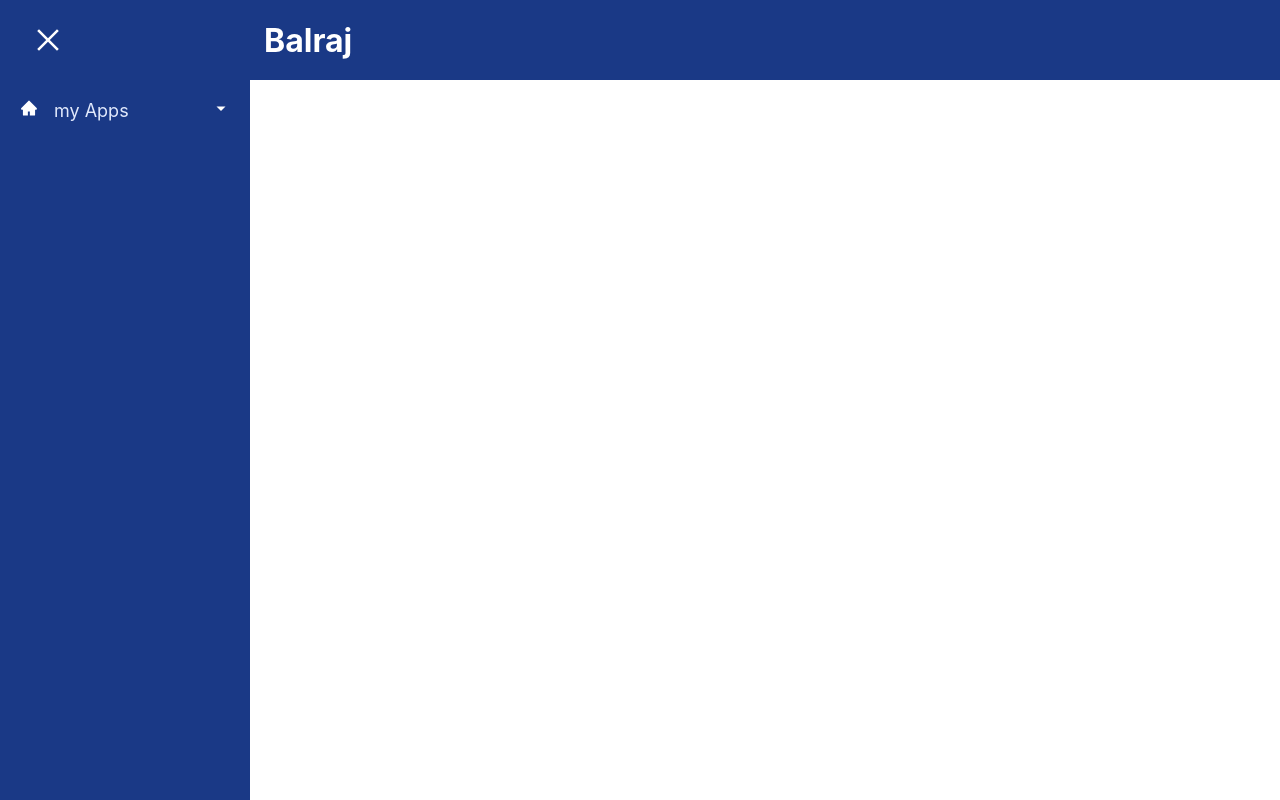
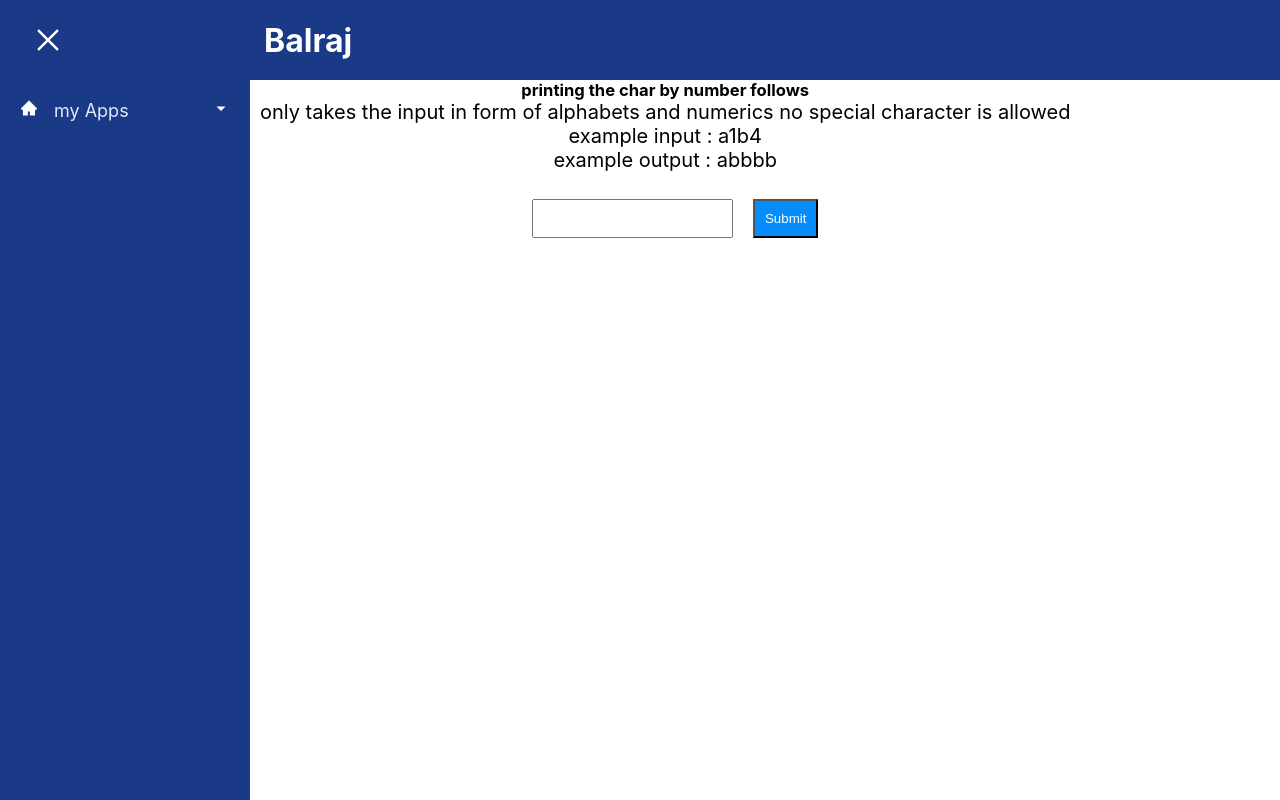
Before and after one commit to Balraj5252/test, a React (Create React App) app: page /my/charPrint in a window 1280 px wide. Before the commit this address had no page. Built offline with nearby package versions, Linux system fonts and the light colour scheme.

Commit message:
added character print page

```diff
--- /dev/null
+++ b/src/my/charecterPrint/index.js
@@ -0,0 +1,73 @@
+import {useState} from "react";
+
+const CharacterPrint = () => {
+    const [str, setStr] = useState("");
+    const [valid, setValid] = useState(true);
+
+    const [value, setValue] = useState("");
+
+    const onChangeInput = (value) => {
+        const reg = new RegExp(/[a-zA-Z_0-9]$/);
+        setValid(reg.test(value.target.value));
+        setStr(value.target.value)
+        setValue("")
+    }
+    const printString = () => {
+        let printValue = "";
+        let c = 0;
+        let s = str.split("");
+        let p = "";
+        for (let i=0; i< s.length;i++) {
+            if ( s[i] === "0" || s[i] === "1" || s[i] === "2" || s[i] === "3" ||
+                s[i] === "4" || s[i] === "5" || s[i] === "6" || s[i] === "7" || s[i] === "8" || s[i] === "9" ) {
+                if ( c > 0) {
+                    c = c * 10 + Number(s[i]) - c;
+                } else {
+                    c = Number(s[i])
+                }
+            } else {
+                p = s[i];
+                c =0;
+            }
+
+            for (let j=0; j< c; j++) {
+                printValue = printValue + p ;
+            }
+        }
+
+        setValue(printValue)
+    }
+    return (
+        <div>
+            <span style={{fontSize : "20px", textAlign: "center"}}>
+            <h5>printing the char by number follows</h5>
+            <p> only takes the input in form of alphabets and numerics no special character is allowed</p>
+            <p> example input : a1b4</p>
+            <p> example output : abbbb</p>
+                </span>
+            <div style={{marginLeft : "20px",marginTop: "20px", alignContent: " center"}}>
+                <input
+                    style={{padding: 10}}
+                    onChange={onChangeInput}
+                    value={str}
+                    />
+
+                <button style={{marginLeft: 20, padding: 10, color: "white",background: "#058efb"}}
+                        onClick={printString}
+                        disabled={!valid}
+                >
+                    Submit
+                </button>
+            </div>
+                <p>{valid ? null :
+                    <span style={{fontSize : "20px", color: "#ee3131"}}>
+                        Please enter a valid string
+                    </span>}
+                </p>
+            <p style={{fontSize : "20px", color: "#4f567c", marginTop : "20px"}}> {value}</p>
+        </div>
+    );
+}
+
+
+export default CharacterPrint;
--- a/src/sidebar/SidebarData.js
+++ b/src/sidebar/SidebarData.js
@@ -23,6 +23,11 @@ export const SidebarData = [
                 title: "Table",
                 path: "/my/table",
                 icon: <IoIcons.IoIosPaper />,
+            },
+            {
+                title: "CharPrint",
+                path: "/my/charPrint",
+                icon: <IoIcons.IoIosPaper />,
             }
         ],
     }
--- a/src/sidebar/index.js
+++ b/src/sidebar/index.js
@@ -11,6 +11,7 @@ import styled from "styled-components";
 import React, {useState} from "react";
 import * as FaIcons from "react-icons/fa";
 import { IconContext } from "react-icons/lib";
+import CharacterPrint from "../my/charecterPrint";
 
 
 const Nav = styled.div`
@@ -75,7 +76,11 @@ const SideMenu = () => {
                     path="/my/table"
                     element={<div><TableData /></div>}
                 />
-                {/*<Route*/}
+                <Route
+                    path="/my/charPrint"
+                    element={<div><CharacterPrint /></div>}
+                />
+                    {/*<Route*/}
                 {/*    path="/about-us/aim"*/}
                 {/*    element={<OurAim />}*/}
                 {/*/>*/}
```
